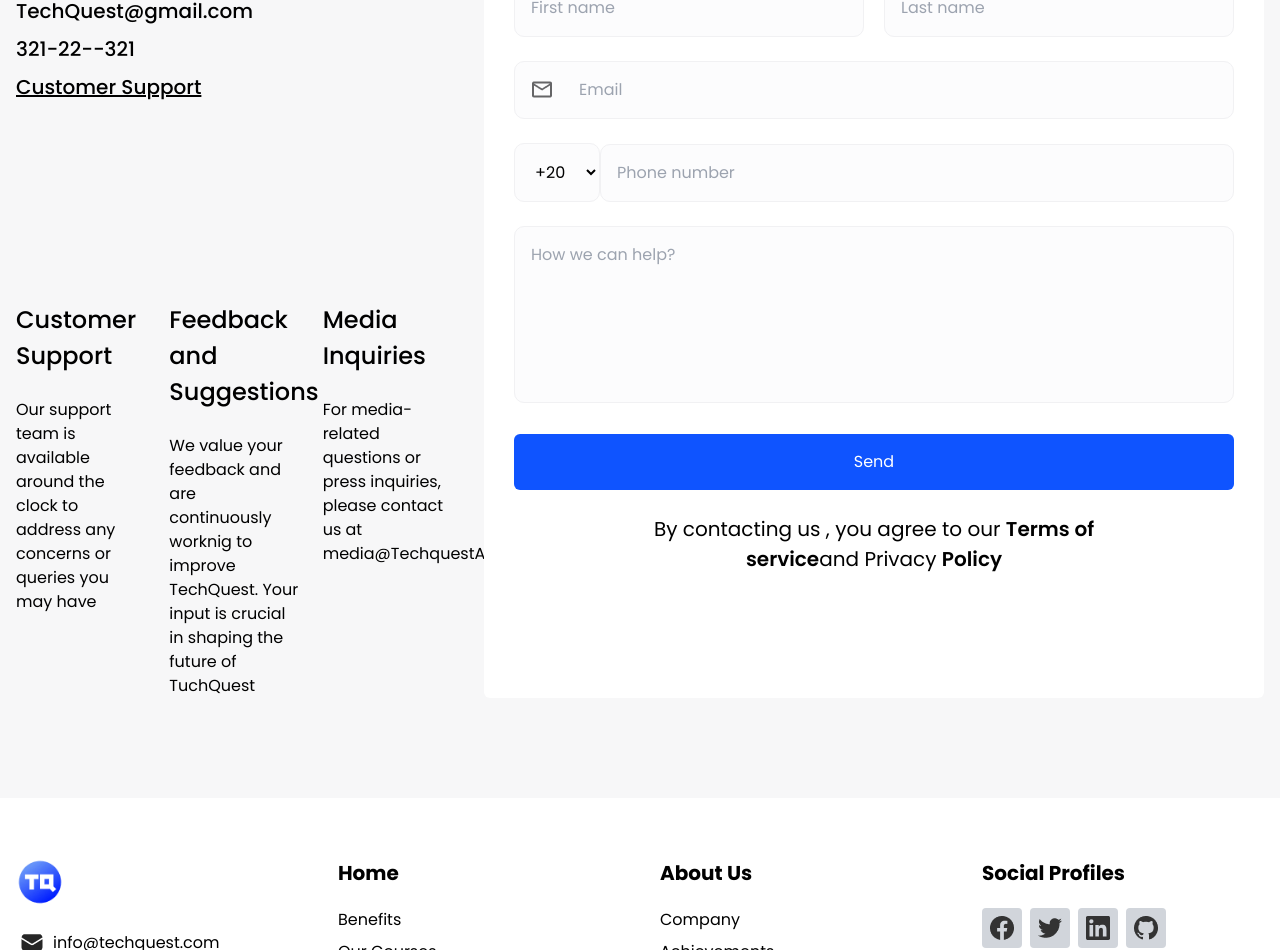
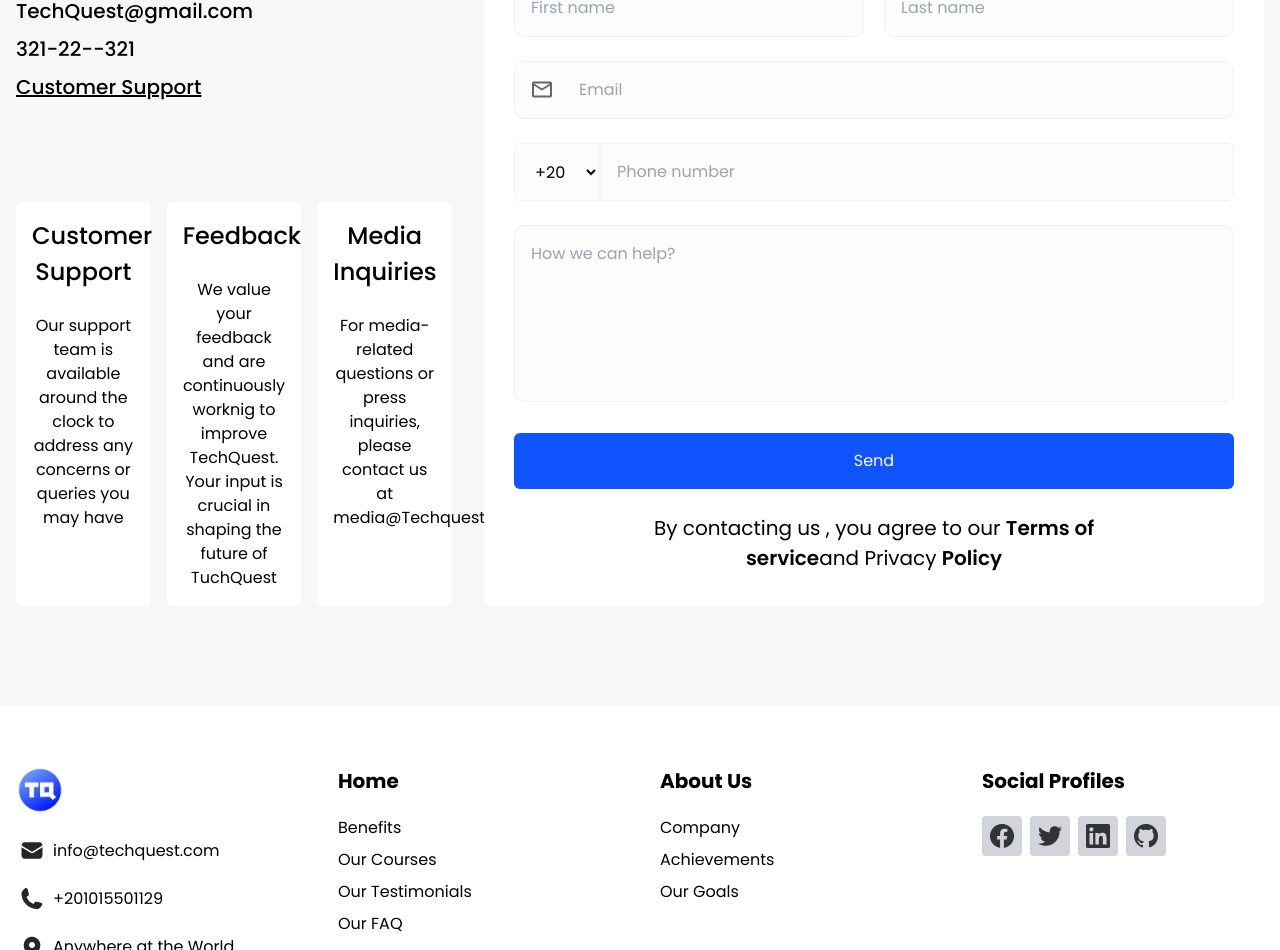
Before and after one commit to TechQuest-App/TechQuest-web, a React (Vite) app: page /contact in a window 1280 px wide. Shown: the part 434-1384 px from the top of the page. Built offline with nearby package versions, Linux system fonts and the light colour scheme; a web font is replaced by a local one.

Commit message:
add edits to contact page and add pricing page

```diff
--- a/src/App.jsx
+++ b/src/App.jsx
@@ -15,6 +15,7 @@
 import MyCourses from "./pages/MyCourses/MyCourses";
 import Contact from "./pages/contact/Contact";
 import AboutUs from "./pages/aboutUs/AboutUs";
+import Pricing from "./pages/home/pricing/Pricing";
 
 // // Lazy-loaded components
 // const Home = lazy(() => import('./Home'));
@@ -40,6 +41,7 @@
           <Route path="/" element={<Home />} />
           <Route path="/courses" element={<MyCourses />} />
           <Route path="/contact" element={<Contact />} />
+          <Route path="/pricing" element={<Pricing />} />
           <Route path="/aboutUs" element={<AboutUs />} />
         </Routes>
       </div>
--- a/src/pages/contact/Contact.jsx
+++ b/src/pages/contact/Contact.jsx
@@ -5,7 +5,7 @@
   return (
     <div className="my-[50px] md:my-[100px] flex flex-col lg:flex-row gap-8">
       <div className="flex flex-col flex-1">
-        <div className="mb-[100px] lg:mb-[200px]">
+        <div className="mb-[100px]">
           <h2 className="text-[28px] md:text-[38px] xl:text-[48px] mb-1 font-semibold">
             Contact US
           </h2>
@@ -26,8 +26,8 @@
           </div>
         </div>
 
-        <div className="grid grid-cols-1 md:grid-cols-2 xl:grid-cols-3 gap-6">
-          <div>
+        <div className="grid grid-cols-1 md:grid-cols-2 xl:grid-cols-3 gap-4">
+          <div className="p-4 bg-white text-center rounded-md">
             <h4 className="text-[18px] md:text-[20px] lg:text-[24px] mb-6 font-medium">
               Customer Support
             </h4>
@@ -36,9 +36,9 @@
               concerns or queries you may have
             </p>
           </div>
-          <div>
+          <div className="p-4 bg-white text-center rounded-md">
             <h4 className="text-[18px] md:text-[20px] lg:text-[24px] mb-6 font-medium">
-              Feedback and Suggestions
+              Feedback
             </h4>
             <p className="">
               We value your feedback and are continuously worknig to improve
@@ -46,7 +46,7 @@
               TuchQuest
             </p>
           </div>
-          <div>
+          <div className="p-4 bg-white text-center rounded-md">
             <h4 className="text-[18px] md:text-[20px] lg:text-[24px] mb-6 font-medium">
               Media Inquiries
             </h4>
@@ -93,7 +93,7 @@
             />
           </div>
           <div className="flex items-center mb-6">
-            <select className="md:p-4 p-3 rounded-[10px] border-[1px] border-[#F1F1F3] bg-[#FCFCFD] outline-none">
+            <select className="md:px-4 px-3 h-[50px] md:h-[58px] rounded-l-md border-[1px] border-[#F1F1F3] bg-[#FCFCFD] outline-none">
               <option value="20" defaultValue>
                 +20
               </option>
@@ -104,7 +104,7 @@
             <input
               type="phone"
               placeholder="Phone number"
-              className="md:p-4 p-3 rounded-[10px] border-[1px] border-[#F1F1F3] bg-[#FCFCFD] outline-none w-full"
+              className="md:p-4 p-3 rounded-r-md border-[1px] border-[#F1F1F3] bg-[#FCFCFD] outline-none w-full"
             />
           </div>
           <textarea
--- /dev/null
+++ b/src/pages/pricing/Pricing.jsx
@@ -0,0 +1,36 @@
+import Button from "../../component/button/Button";
+import OnePlan from "../home/pricing/OnePlan";
+
+const Pricing = () => {
+  return (
+    <div className="my-[50px] md:my-[100px]">
+      <div className="my-[10px] md:my-[60px] pb-10 border-b-[1px] border-[#E4E4E7] flex flex-col lg:flex-row items-center justify-center lg:justify-between">
+        <h2 className="text-[28px] md:text-[38px] xl:text-[48px] mb-1 font-semibold">
+          Our Pricings
+        </h2>
+        <p className="text-[16px] md:text-[18px] font-medium max-w-[800px]">
+          Welcome to TechQuest's Pricing Plan page, where we offer two
+          comprehensive options to cater to your needs: Free and Pro. We believe
+          in providing flexible and affordable pricing options for our services.
+          Whether you're an individual looking to enhance your skills or a
+          business seeking professional development solutions, we have a plan
+          that suits you. Explore our pricing options below and choose the one
+          that best fits your requirements.
+        </p>
+      </div>
+      <div className="bg-white p-3 rounded-xl flex items-center w-fit mx-auto gap-4">
+        <Button
+          name={"Monthly"}
+          style={"py-3 px-5 text-white bg-[#0F54FF] font-medium"}
+        />
+        <span>Yearly</span>
+      </div>
+      <div className=" my-10 grid grid-cols-1 md:grid-cols-2 gap-5 lg:p-10 bg-white p-5 rounded-xl">
+        <OnePlan StatusPlan="Free Plan" price="0" />
+        <OnePlan StatusPlan="Pro Plan" price="77" />
+      </div>
+    </div>
+  );
+};
+
+export default Pricing;
```
